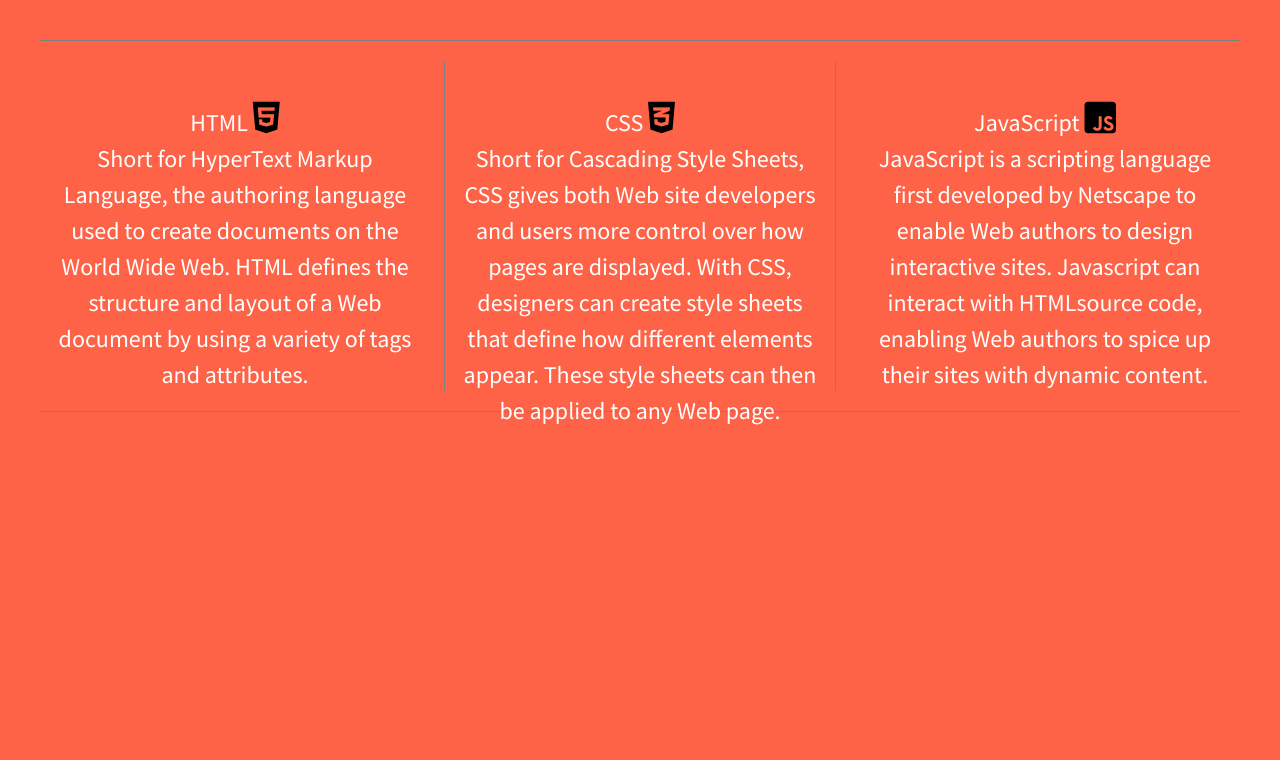
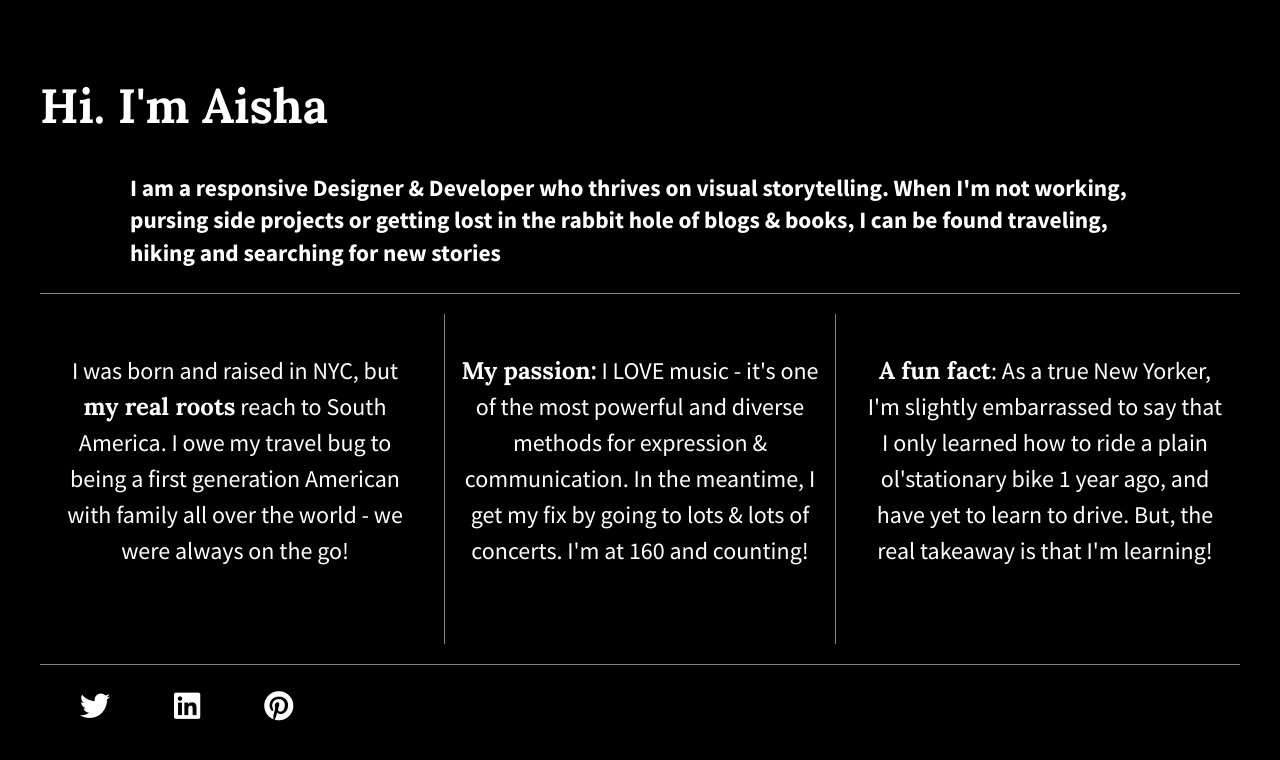
Before and after one commit to TerriesDesk/206-divs-flexbox-starter, a plain HTML site: page index.html in a window 1280 px wide. Drawn offline with Linux system fonts and the light colour scheme.

Commit message:
Completed assignment for Flexbox Layouts

```diff
--- a/css/main.css
+++ b/css/main.css
@@ -106,9 +106,24 @@ body {
   padding: 2em;
   font-size: 1.25em;
   height: 100%;
-  background:tomato;
+  background:#000000;
 }
 
+header h1 {
+  font-family: 'Lora', serif;
+  font-size: 2.4em;
+  color: #ffffff;
+}
+
+#top {
+  width: 85%;
+  margin: 0 auto;
+}
+
+#top h3 {
+  font-family: 'Source Sans Pro', serif;
+  color:#ffffff;
+}
 .wrapper {
   display: flex;
   justify-content: space-between;
@@ -124,7 +139,7 @@ body {
   justify-content: center;
   align-items: flex-start;
   color: #ffffff;
-  background-color: tomato;
+  background-color: #000000;
   line-height: 1.5em;
   font-size: 1.2em;
   height: 300px;
@@ -137,10 +152,22 @@ body {
   border-left: 1px solid gray;
 }
 
-div i {
-  color: black;
+div span {
+  font-family: 'Lora', serif;
+  font-weight: bold;
+}
+
+footer ul li {
+  display: inline-block;
+}
+
+footer ul li a {
+  padding-right: 60px;
+  color: #ffffff;
   font-size:1.5em;
 }
+
+
 
 /* ==========================================================================
    Helper classes
--- a/index.html
+++ b/index.html
@@ -21,22 +21,32 @@
         <!--[if lt IE 8]>
             <p class="browserupgrade">You are using an <strong>outdated</strong> browser. Please <a href="http://browsehappy.com/">upgrade your browser</a> to improve your experience.</p>
         <![endif]-->
+        <header>
+          <h1>Hi. I'm Aisha</h1>
+        </header>
+
+        <section id="top">
+          <h3>I am a responsive Designer & Developer who thrives on visual storytelling.  When I'm not working, pursing side projects or getting lost in the rabbit hole of blogs & books, I can be found traveling, hiking and searching for new stories</h3>
+        </section>
 
         <section class="wrapper">
             <div class="div-1">
-              <p>HTML <i class='fab fa-html5'></i><br>
-              Short for HyperText Markup Language, the authoring language used to create documents on the World Wide Web. HTML defines the structure and layout of a Web document by using a variety of tags and attributes.</p>
+              <p>I was born and raised in NYC, but <span>my real roots</span> reach to South America.  I owe my travel bug to being a first generation American with family all over the world - we were always on the go!</p>
             </div>
             <div class="div-2">
-              <p>CSS <i class='fab fa-css3-alt'></i><br>
-              Short for Cascading Style Sheets, CSS gives both Web site developers and users more control over how pages are displayed. With CSS, designers can create style sheets that define how different elements appear. These style sheets can then be applied to any Web page.</p>
+              <p><span>My passion:</span> I LOVE music - it's one of the most powerful and diverse methods for expression & communication.  In the meantime, I get my fix by going to lots & lots of concerts.  I'm at 160 and counting!</p>
             </div>
             <div class="div-3">
-              <p>JavaScript <i class='fab fa-js-square'></i><br>
-              JavaScript is a scripting language first developed by Netscape to enable Web authors to design interactive sites.  Javascript can interact with HTMLsource code, enabling Web authors to spice up their sites with dynamic content.</p>
+              <p><span>A fun fact</span>: As a true New Yorker, I'm slightly embarrassed to say that I only learned how to ride a plain ol'stationary bike 1 year ago, and have yet to learn to drive.  But, the real takeaway is that I'm learning!</p>
             </div>
         </section>
 
+        <footer>
+          <ul>
+            <li><a href="#"><i class='fab fa-twitter'></i></a></li>
+            <li><a href="#"><i class='fab fa-linkedin'></i></a></li>
+            <li><a href="#"><i class='fab fa-pinterest'></i></a></li>
+        </footer>
 
     </body>
 </html>
```
